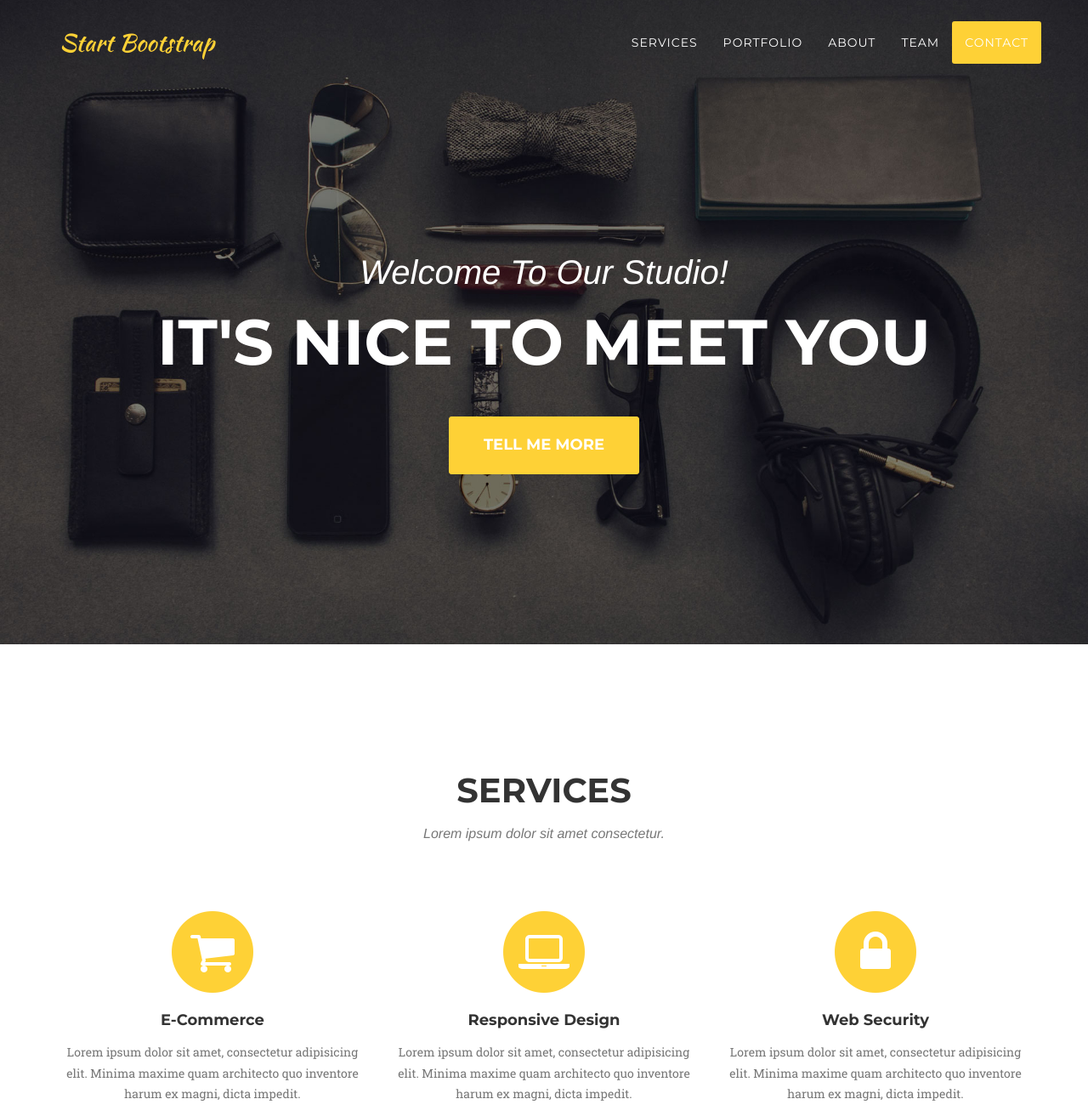
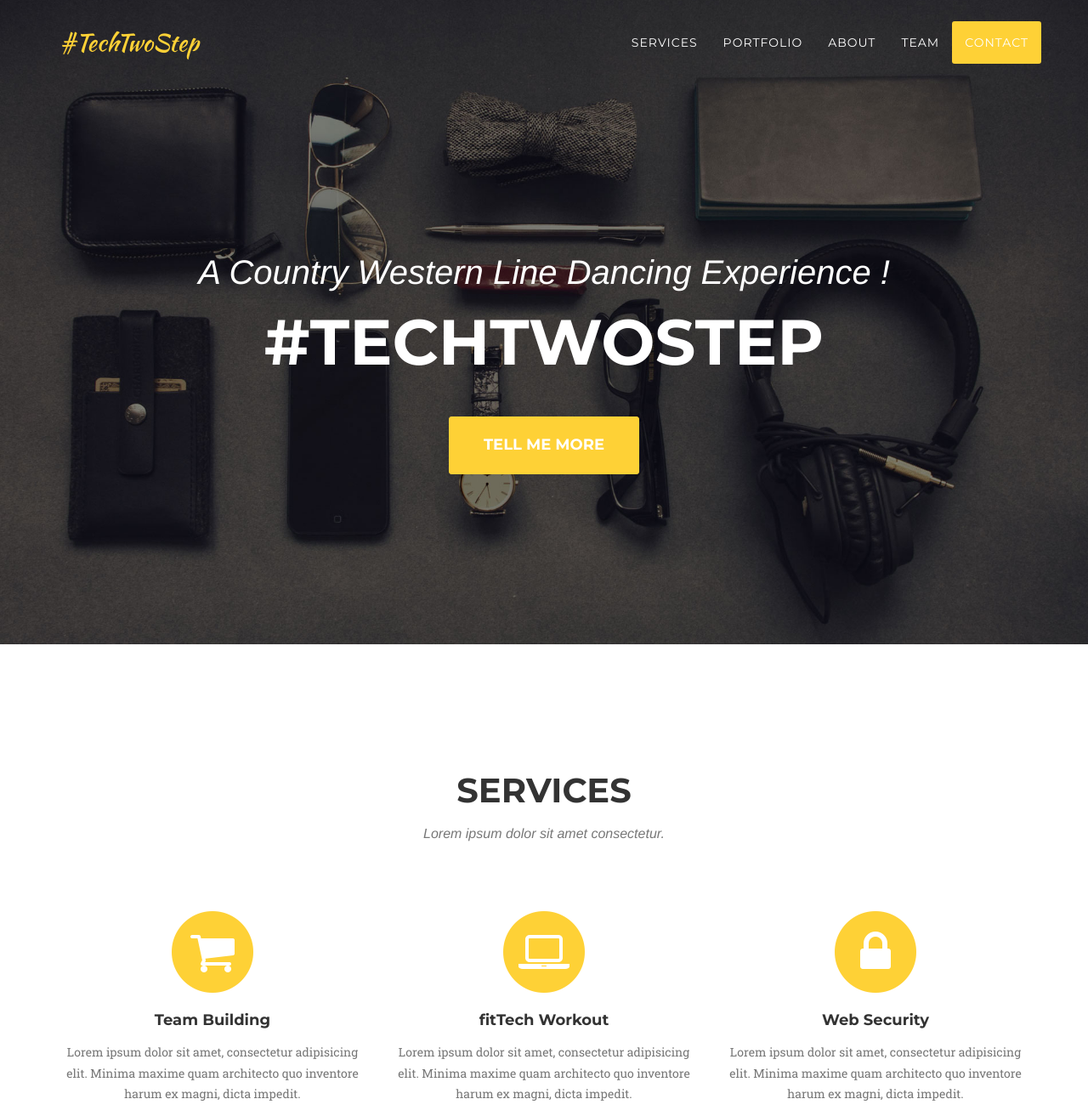
Before and after one commit to libertymadison/libertymadison.github.io, a website: page index.html in a window 1280 px wide. Shown: the top 1313 px of the page at 85% size. Drawn offline with nearby package versions, Linux system fonts and the light colour scheme; a web font is replaced by a local one.

Commit message:
Update index.html

```diff
--- a/index.html
+++ b/index.html
@@ -9,7 +9,7 @@
     <meta name="description" content="">
     <meta name="author" content="">
 
-    <title>Agency - Start Bootstrap Theme</title>
+    <title>#TechTwoStep</title>
 
     <!-- Bootstrap Core CSS -->
     <link href="vendor/bootstrap/css/bootstrap.min.css" rel="stylesheet">
@@ -43,7 +43,7 @@
                 <button type="button" class="navbar-toggle" data-toggle="collapse" data-target="#bs-example-navbar-collapse-1">
                     <span class="sr-only">Toggle navigation</span> Menu <i class="fa fa-bars"></i>
                 </button>
-                <a class="navbar-brand page-scroll" href="#page-top">Start Bootstrap</a>
+                <a class="navbar-brand page-scroll" href="#page-top">#TechTwoStep</a>
             </div>
 
             <!-- Collect the nav links, forms, and other content for toggling -->
@@ -56,7 +56,7 @@
                         <a class="page-scroll" href="#services">Services</a>
                     </li>
                     <li>
-                        <a class="page-scroll" href="#portfolio">Portfolio</a>
+                        <a class="page-scroll" href="#what we do ">Portfolio</a>
                     </li>
                     <li>
                         <a class="page-scroll" href="#about">About</a>
@@ -78,8 +78,8 @@
     <header>
         <div class="container">
             <div class="intro-text">
-                <div class="intro-lead-in">Welcome To Our Studio!</div>
-                <div class="intro-heading">It's Nice To Meet You</div>
+                <div class="intro-lead-in">A Country Western Line Dancing Experience !</div>
+                <div class="intro-heading">#TechTwoStep</div>
                 <a href="#services" class="page-scroll btn btn-xl">Tell Me More</a>
             </div>
         </div>
@@ -100,7 +100,7 @@
                         <i class="fa fa-circle fa-stack-2x text-primary"></i>
                         <i class="fa fa-shopping-cart fa-stack-1x fa-inverse"></i>
                     </span>
-                    <h4 class="service-heading">E-Commerce</h4>
+                    <h4 class="service-heading">Team Building </h4>
                     <p class="text-muted">Lorem ipsum dolor sit amet, consectetur adipisicing elit. Minima maxime quam architecto quo inventore harum ex magni, dicta impedit.</p>
                 </div>
                 <div class="col-md-4">
@@ -108,7 +108,7 @@
                         <i class="fa fa-circle fa-stack-2x text-primary"></i>
                         <i class="fa fa-laptop fa-stack-1x fa-inverse"></i>
                     </span>
-                    <h4 class="service-heading">Responsive Design</h4>
+                    <h4 class="service-heading">fitTech Workout</h4>
                     <p class="text-muted">Lorem ipsum dolor sit amet, consectetur adipisicing elit. Minima maxime quam architecto quo inventore harum ex magni, dicta impedit.</p>
                 </div>
                 <div class="col-md-4">
```
